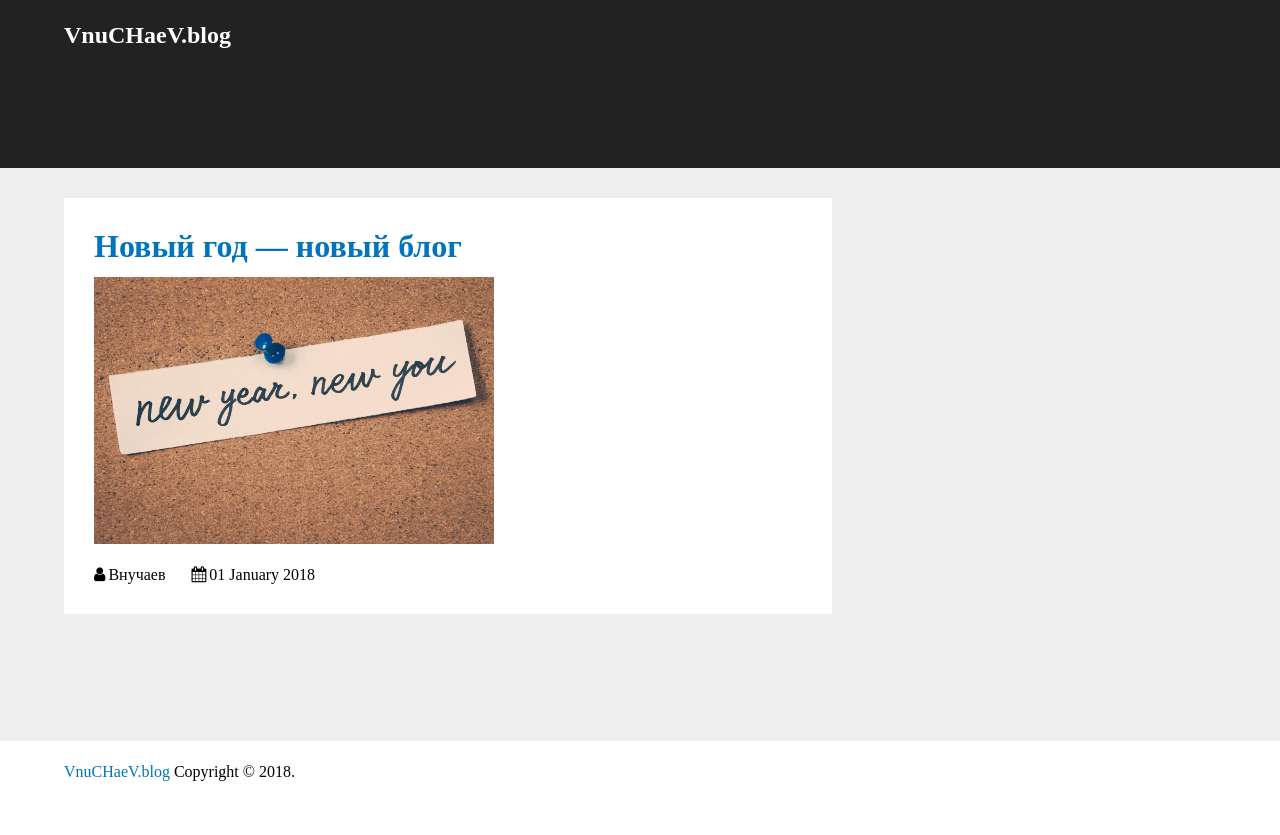
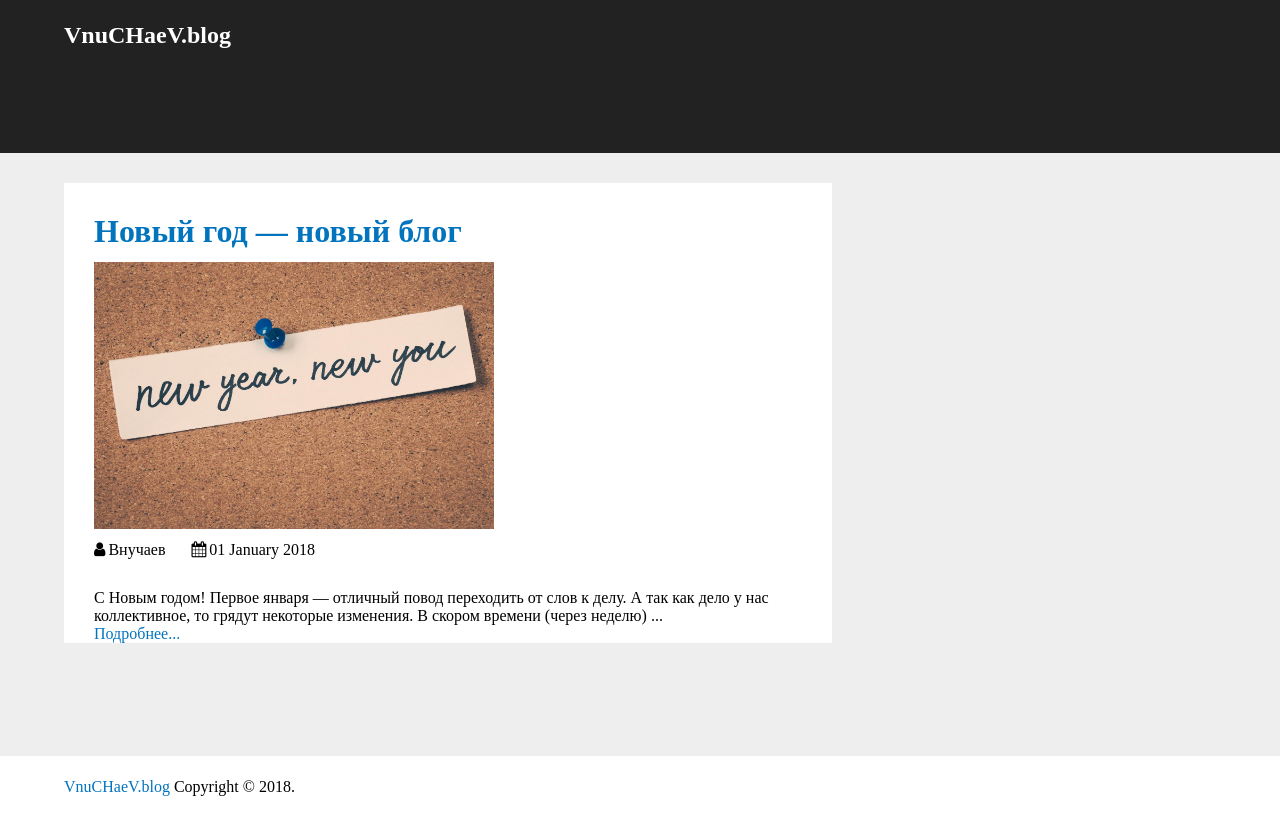
Before and after one commit to vitoyucepi/blog, a Jekyll site: the page built from index.html, in a window 1280 px wide. Shown: the top 835 px of the page. Built offline with Jekyll 4.4.1, drawn with Linux system fonts in a browser that asks for light colours.

Commit message:
post preview

```diff
--- a/_posts/2018-01-01-new-blog.md
+++ b/_posts/2018-01-01-new-blog.md
@@ -3,6 +3,7 @@
 title: Новый год — новый блог
 author: Внучаев
 image: images/2018-01-01-newyear.jpg
+pretext: С Новым годом! Первое января — отличный повод переходить от слов к делу. А так как дело у нас коллективное, то грядут некоторые изменения. В скором времени (через неделю)
 ---
 #### С Новым годом!
 Первое января — отличный повод переходить от слов к делу.
--- a/css/default.css
+++ b/css/default.css
@@ -81,7 +81,7 @@
 .postheader img {
     max-width: 400px;
     display: block;
-    margin-bottom: 22px;
+    margin-bottom: 12px;
 }
 
 .postheader {
--- a/index.html
+++ b/index.html
@@ -5,9 +5,15 @@
     <div class="postitem">
         <div class="postheader">
             <h1><a href="{{ site.baseurl | append: post.url }}">{{ post.title }}</a></h1>
-            <img class="postimage" src="{{ site.baseurl }}/{{ post.image }}">
+            <a href="{{ site.baseurl | append: post.url }}">
+                <img class="postimage" src="{{ site.baseurl }}/{{ post.image }}">
+            </a>
             <div class="postauthor"><i class="fa fa-user"></i>{{ post.author }}</div>
             <div class="postdate"><i class="fa fa-calendar"></i>{{ post.date | date: "%d %B %Y" }}</div>
         </div>
+        <div class="postcontent">
+            {{ post.pretext | strip }} ...
+        </div>
+        <a href="{{ site.baseurl | append: post.url }}">Подробнее...</a>
     </div>
 {% endfor %}
```
